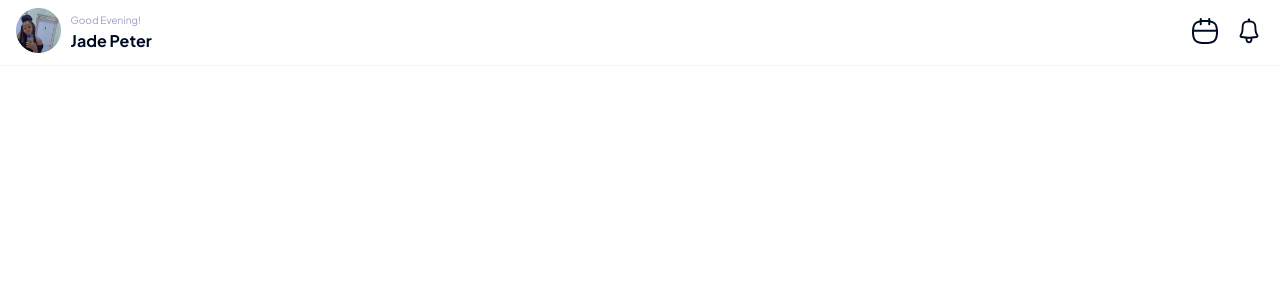
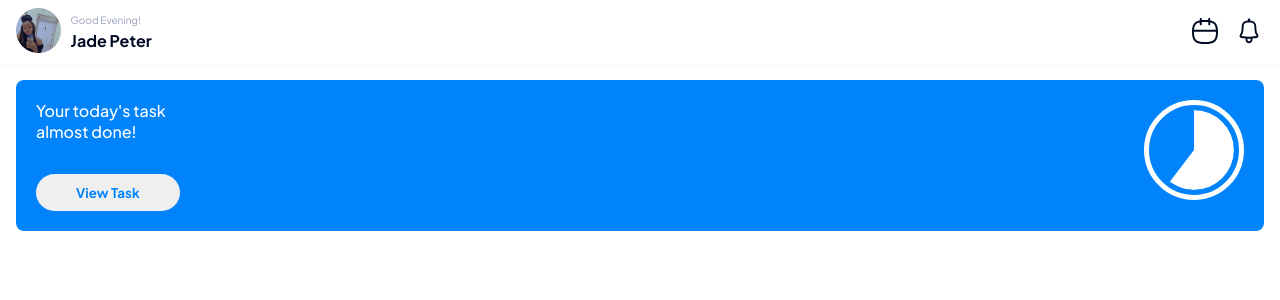
Before and after one commit to 9trocoder/mmekut, a React (Create React App) app: page / in a window 1280 px wide. Shown: the top 300 px of the page. Built offline with nearby package versions, Linux system fonts and the light colour scheme.

Commit message:
update on hompage

```diff
--- /dev/null
+++ b/src/components/ProgressBar.js
@@ -0,0 +1,48 @@
+import PropTypes from "prop-types";
+
+const ProgressBar = (props) => {
+  const { progress, circleTwoStroke, circleHeight, circleWidth, borderWidth, borderColor, strokeColor } = props;
+  let dsd = `calc(${progress} * 31.4 / 100) 31.4`;
+
+  return (
+    <>
+      <div className="progress__container">
+        <svg
+          style={{
+            borderColor: `${borderColor}`,
+            borderWidth: `${borderWidth}`,
+            borderStyle: "solid",
+            borderRadius: "9999px",
+            padding: "5px",
+            // backgroundColor: "#73BCFF"
+          }}
+          height={circleHeight}
+          width={circleWidth}
+          viewBox="0 0 20 20"
+        >
+          <circle r="10" cx={circleWidth} cy={circleHeight} fill="white" />
+          <circle
+            r="5"
+            cx="10"
+            cy="10"
+            fill="transparent"
+            stroke={strokeColor}
+            stroke-width="10"
+            stroke-dasharray={dsd}
+            transform="rotate(-90) translate(-20)"
+          />
+        </svg>
+      </div>
+    </>
+  );
+};
+
+ProgressBar.propTypes = {
+  size: PropTypes.number.isRequired,
+  progress: PropTypes.number.isRequired,
+  strokeWidth: PropTypes.number.isRequired,
+  circleOneStroke: PropTypes.string.isRequired,
+  circleTwoStroke: PropTypes.string.isRequired,
+};
+
+export default ProgressBar;
--- a/src/components/components/components.css
+++ b/src/components/components.css
@@ -49,3 +49,21 @@
     background-color: transparent;
     cursor: pointer;
 }
+
+
+/* Progress Bar */
+
+.svg-circle-bg {
+    fill: none;
+  }
+
+  .svg-circle {
+    fill: none;
+  }
+
+  .progress__container {
+      border-radius: 9999px;
+      display: flex;
+      align-items: center;
+      justify-content: center;
+  }
--- a/src/pages/homepage/homepage.css
+++ b/src/pages/homepage/homepage.css
@@ -0,0 +1,36 @@
+.hompagetaskoverview__cnt {
+    margin-top: 5rem;
+    margin-right: 16px;
+    margin-left: 16px;
+    border-radius: 8px;
+    padding: 20px 20px;
+    background-color: #0184fb;
+    display: flex;
+    justify-content: space-between;
+    align-items: flex-start;
+
+}
+
+.hompagetaskoverview__cnt-left {
+    height: 100%;
+    display: flex;
+    flex-direction: column;
+    align-items: start;
+    gap: 2rem;
+}
+
+.hompagetaskoverview__cnt-left p  {
+    color: #fff;
+    font-size: 16px;
+    font-weight: 500;
+}
+
+.hompagetaskoverview__cnt-left button {
+    color: #0184fb;
+    cursor: pointer;
+    border: none;
+    font-family: inherit;
+    font-weight: 700;
+    padding: 10px 40px;
+    border-radius: 20px;
+}
--- a/src/pages/homepage/homepage.js
+++ b/src/pages/homepage/homepage.js
@@ -2,7 +2,9 @@ import React from "react";
 import homepageprofileimage from "../../assets/images/p5.png";
 import "./homepage.css";
 import { calendarIcon, headerNotificationIcon } from "../../Utils/tools";
-import HomepageHeader from "../../components/components/HompageHeader";
+
+import ProgressBar from "../../components/ProgressBar";
+import HomepageHeader from "../../components/HompageHeader";
 
 function Homepage() {
   const handleProfileClick = () => {};
@@ -23,10 +25,27 @@ function Homepage() {
         handleCalendarClick={handleCalendarClick}
         handleNotificationClick={handleNotificationClick}
       />
+
+      <div className="hompagetaskoverview__cnt">
+        <div className="hompagetaskoverview__cnt-left">
+          <p>
+            Your today's task <br /> almost done!
+          </p>
+          <button>View Task</button>
+        </div>
+        <div className="hompagetaskoverview__cnt-right">
+          <ProgressBar
+            progress={60}
+            circleHeight="100"
+            circleWidth="100"
+            borderWidth="5px"
+            borderColor="#ffffff"
+            strokeColor="#ffffff"
+          />
+        </div>
+      </div>
     </>
   );
 }
 
-
-
 export default Homepage;
```
Also changed, not shown: src/components/components/components.js (+1 -34 lines), src/components/HompageHeader.js (renamed from src/components/components/HompageHeader.js).
